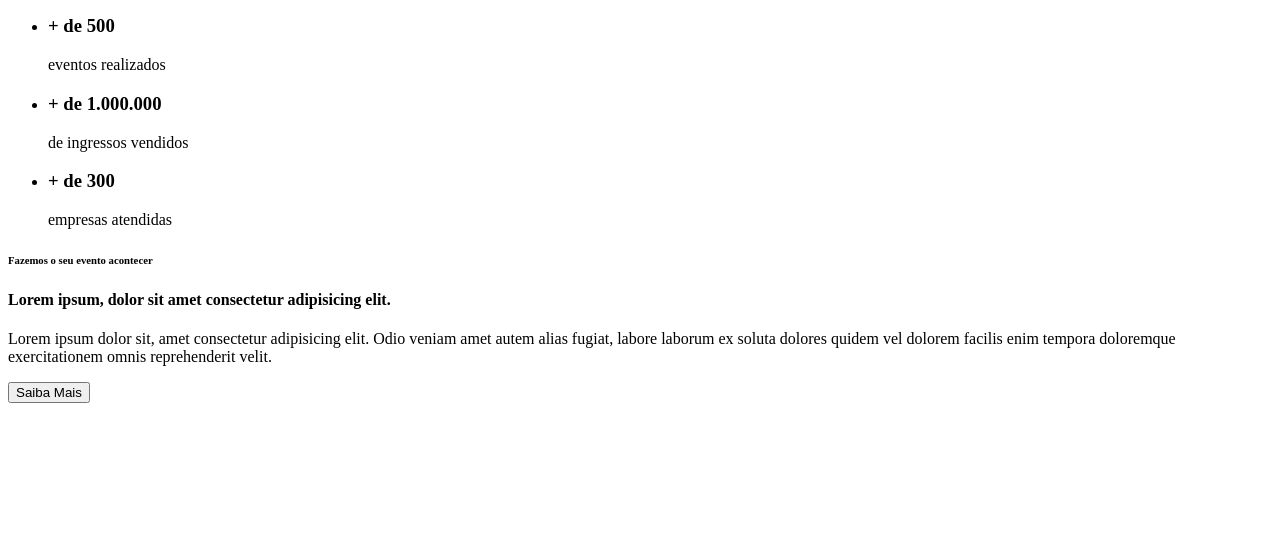
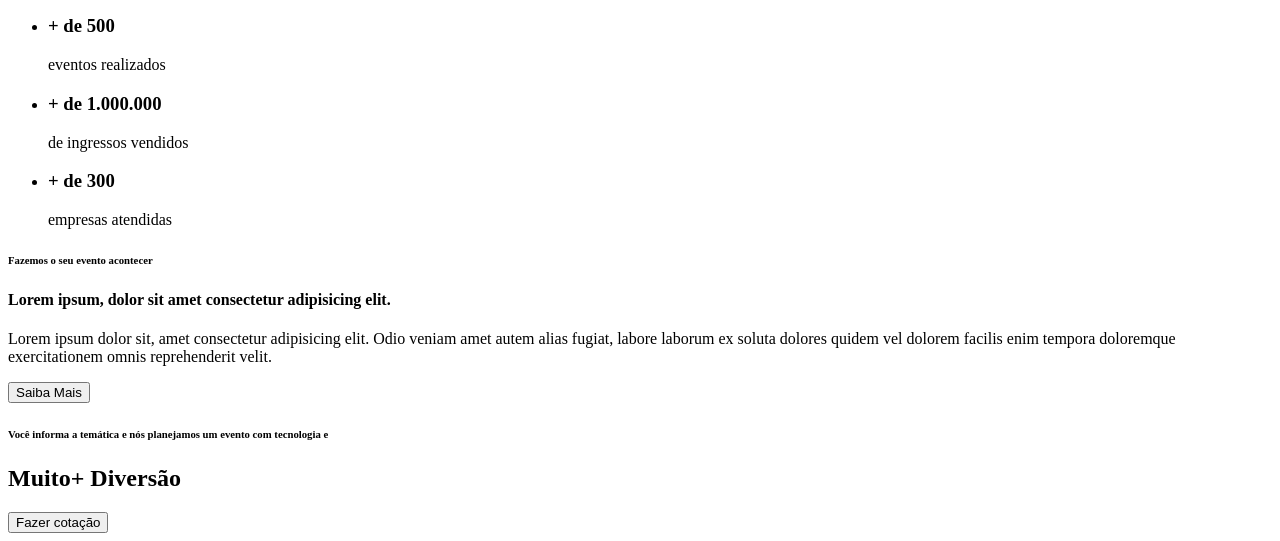
Before and after one commit to ismaelfsjunior/studion, a website: page src/index.html in a window 1280 px wide. Shown: the part 290-831 px from the top of the page. Before the commit the page ends 800 px from the top, so only its background shows below. Drawn offline with Linux system fonts and the light colour scheme.

Commit message:
feat(MAIN): Section quote

```diff
--- a/src/index.html
+++ b/src/index.html
@@ -75,6 +75,18 @@
                     </p>
                     <button>Saiba Mais</button>
                   </div>
+            </section id="quote">
+            <section>
+                <div>
+                    <div>
+                      <h6>
+                        Você informa a temática e nós planejamos um evento com tecnologia
+                        e
+                      </h6>
+                      <h2><span>Muito+ </span>Diversão</h2>
+                      <button>Fazer cotação</button>
+                    </div>
+                </div>
             </section>
         </main>
     </body>
```
